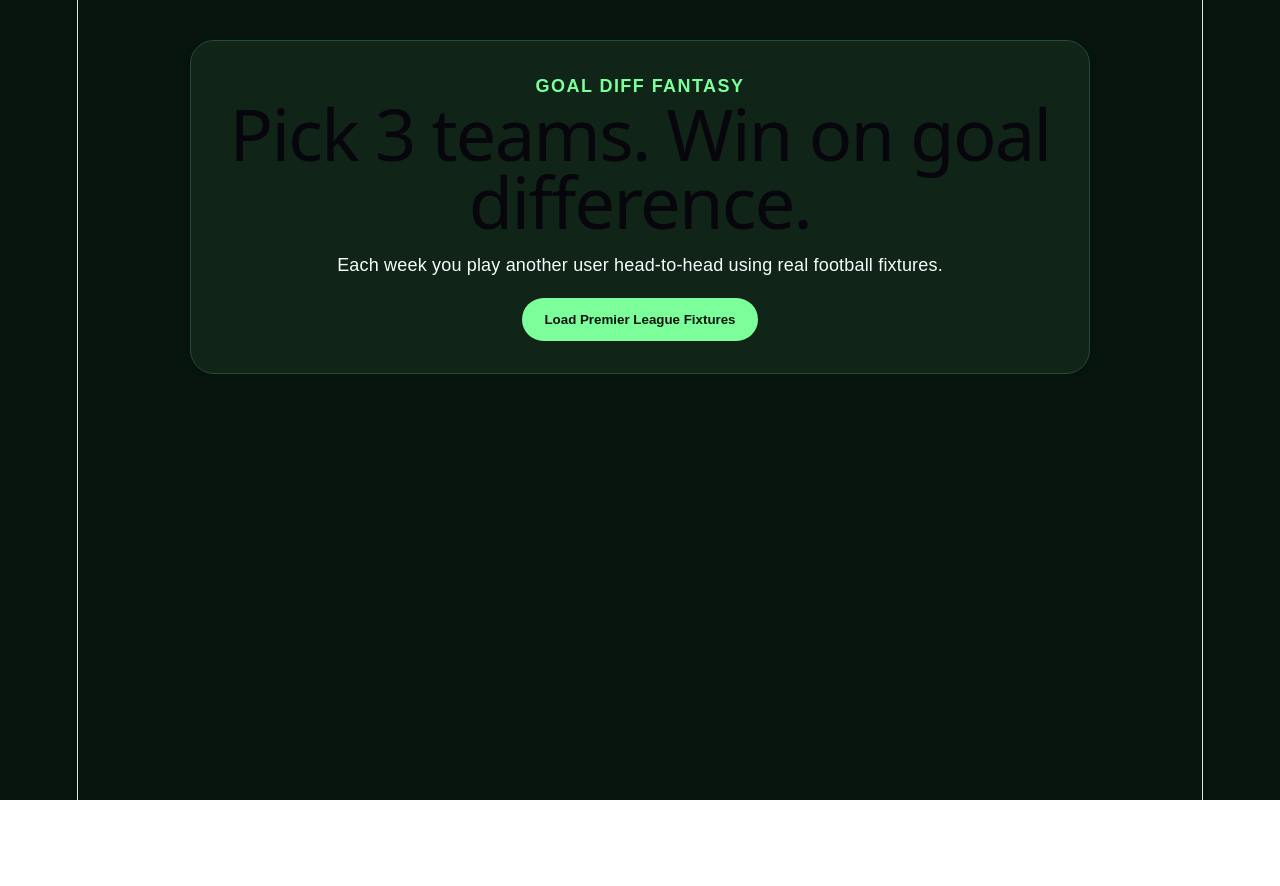
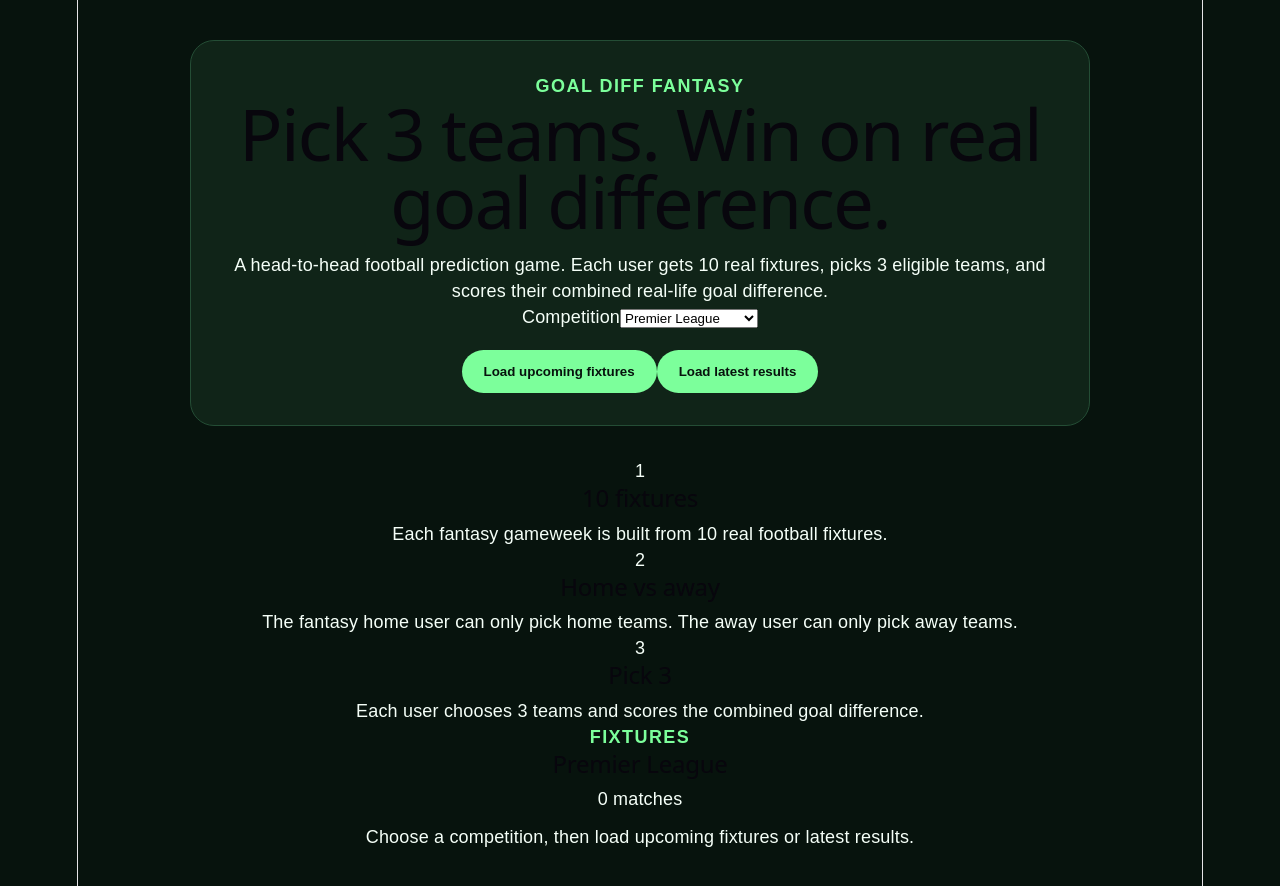
Before and after one commit to MaviUK/binwashguyz, a React (Vite) app: page / in a window 1280 px wide. Shown: the top 886 px of the page. Before the commit the page ends 800 px from the top, so only its background shows below. Built offline with nearby package versions, Linux system fonts and the light colour scheme.

Commit message:
Upgrade Goal Diff Fantasy interface

```diff
--- a/src/App.jsx
+++ b/src/App.jsx
@@ -1,26 +1,73 @@
-import { useState } from 'react'
+import { useMemo, useState } from 'react'
 import './App.css'
 
+const COMPETITIONS = [
+  { code: 'PL', name: 'Premier League' },
+  { code: 'ELC', name: 'Championship' },
+  { code: 'PD', name: 'La Liga' },
+  { code: 'BL1', name: 'Bundesliga' },
+  { code: 'SA', name: 'Serie A' },
+  { code: 'FL1', name: 'Ligue 1' },
+  { code: 'CL', name: 'Champions League' },
+]
+
+function formatKickoff(utcDate) {
+  if (!utcDate) return 'Kickoff TBC'
+
+  return new Date(utcDate).toLocaleString('en-GB', {
+    weekday: 'short',
+    day: '2-digit',
+    month: 'short',
+    hour: '2-digit',
+    minute: '2-digit',
+  })
+}
+
+function getScoreText(match) {
+  const home = match?.score?.fullTime?.home
+  const away = match?.score?.fullTime?.away
+
+  if (home === null || home === undefined || away === null || away === undefined) {
+    return match.status || 'SCHEDULED'
+  }
+
+  return `${home} - ${away}`
+}
+
 function App() {
-  const [fixtures, setFixtures] = useState([])
+  const [competition, setCompetition] = useState('PL')
+  const [mode, setMode] = useState('SCHEDULED')
+  const [matches, setMatches] = useState([])
   const [loading, setLoading] = useState(false)
   const [error, setError] = useState('')
+  const [lastLoaded, setLastLoaded] = useState('')
 
-  async function loadFixtures() {
+  const selectedCompetition = useMemo(
+    () => COMPETITIONS.find((item) => item.code === competition),
+    [competition]
+  )
+
+  async function loadMatches(nextMode = mode) {
     setLoading(true)
     setError('')
+    setMode(nextMode)
 
     try {
-      const res = await fetch('/.netlify/functions/fetchFixtures?competition=PL&status=SCHEDULED')
-      const data = await res.json()
+      const endpoint = nextMode === 'FINISHED' ? 'updateResults' : 'fetchFixtures'
+      const response = await fetch(
+        `/.netlify/functions/${endpoint}?competition=${competition}`
+      )
+      const data = await response.json()
 
-      if (!res.ok) {
-        throw new Error(data.message || data.error || 'Could not load fixtures')
+      if (!response.ok) {
+        throw new Error(data.message || data.error || 'Could not load football data')
       }
 
-      setFixtures(data.matches || [])
+      setMatches(data.matches || [])
+      setLastLoaded(new Date().toLocaleString('en-GB'))
     } catch (err) {
       setError(err.message)
+      setMatches([])
     } finally {
       setLoading(false)
     }
@@ -30,35 +77,92 @@ function App() {
     <main className="app">
       <section className="hero">
         <p className="eyebrow">Goal Diff Fantasy</p>
-        <h1>Pick 3 teams. Win on goal difference.</h1>
-        <p>
-          Each week you play another user head-to-head using real football fixtures.
+        <h1>Pick 3 teams. Win on real goal difference.</h1>
+        <p className="intro">
+          A head-to-head football prediction game. Each user gets 10 real fixtures,
+          picks 3 eligible teams, and scores their combined real-life goal difference.
         </p>
 
-        <button onClick={loadFixtures}>
-          {loading ? 'Loading fixtures...' : 'Load Premier League Fixtures'}
-        </button>
+        <div className="controls">
+          <label>
+            Competition
+            <select value={competition} onChange={(event) => setCompetition(event.target.value)}>
+              {COMPETITIONS.map((item) => (
+                <option key={item.code} value={item.code}>
+                  {item.name}
+                </option>
+              ))}
+            </select>
+          </label>
+
+          <div className="button-row">
+            <button type="button" onClick={() => loadMatches('SCHEDULED')} disabled={loading}>
+              {loading && mode === 'SCHEDULED' ? 'Loading...' : 'Load upcoming fixtures'}
+            </button>
+            <button
+              type="button"
+              className="secondary-button"
+              onClick={() => loadMatches('FINISHED')}
+              disabled={loading}
+            >
+              {loading && mode === 'FINISHED' ? 'Loading...' : 'Load latest results'}
+            </button>
+          </div>
+        </div>
 
         {error && <p className="error">{error}</p>}
+        {lastLoaded && <p className="loaded-note">Last loaded: {lastLoaded}</p>}
+      </section>
+
+      <section className="rules-grid" aria-label="Game rules summary">
+        <article>
+          <span>1</span>
+          <h2>10 fixtures</h2>
+          <p>Each fantasy gameweek is built from 10 real football fixtures.</p>
+        </article>
+        <article>
+          <span>2</span>
+          <h2>Home vs away</h2>
+          <p>The fantasy home user can only pick home teams. The away user can only pick away teams.</p>
+        </article>
+        <article>
+          <span>3</span>
+          <h2>Pick 3</h2>
+          <p>Each user chooses 3 teams and scores the combined goal difference.</p>
+        </article>
       </section>
 
       <section className="fixtures">
-        {fixtures.map((fixture) => (
-          <article className="fixture-card" key={fixture.id}>
-            <div>
-              <strong>{fixture.homeTeam.name}</strong>
-              <span> vs </span>
-              <strong>{fixture.awayTeam.name}</strong>
-            </div>
+        <div className="panel-header">
+          <div>
+            <p className="eyebrow small">{mode === 'FINISHED' ? 'Results' : 'Fixtures'}</p>
+            <h2>{selectedCompetition?.name || competition}</h2>
+          </div>
+          <p>{matches.length} matches</p>
+        </div>
 
-            <small>
-              {new Date(fixture.utcDate).toLocaleString('en-GB', {
-                dateStyle: 'medium',
-                timeStyle: 'short',
-              })}
-            </small>
-          </article>
-        ))}
+        {matches.length === 0 && !loading && !error && (
+          <div className="empty-state">
+            Choose a competition, then load upcoming fixtures or latest results.
+          </div>
+        )}
+
+        <div className="match-list">
+          {matches.map((match) => (
+            <article className="fixture-card" key={match.id}>
+              <div className="team-row">
+                <strong>{match.homeTeam?.name || 'Home team TBC'}</strong>
+                <span className="score-pill">{getScoreText(match)}</span>
+                <strong>{match.awayTeam?.name || 'Away team TBC'}</strong>
+              </div>
+              <div className="meta-row">
+                <span>{formatKickoff(match.utcDate)}</span>
+                <span>{match.competition?.name || selectedCompetition?.name}</span>
+                <span>{match.status}</span>
+              </div>
+            </article>
+          ))}
+        </div>
       </section>
     </main>
   )
```
